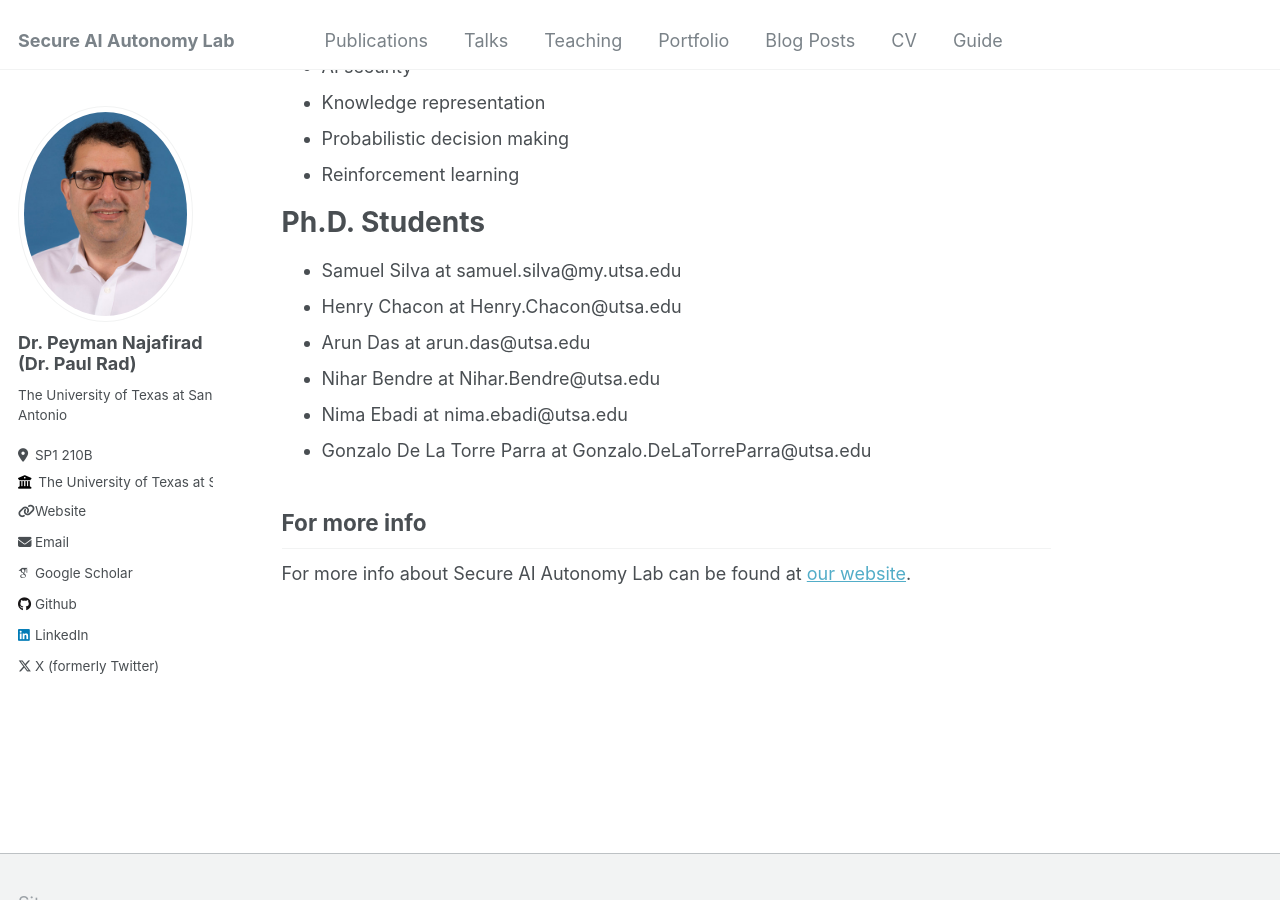
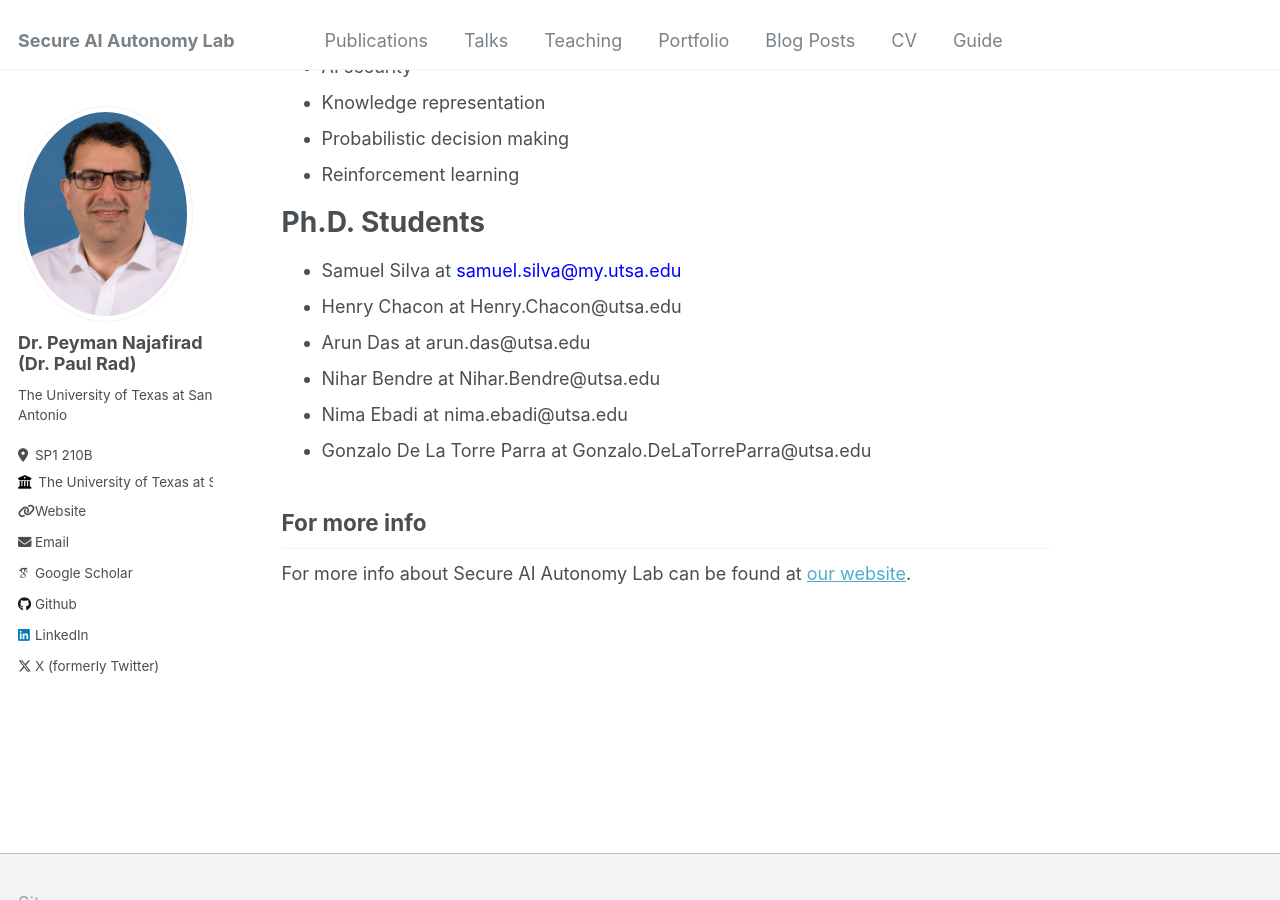
Before and after one commit to vohongthinh2011/PeymanNajafirad, a Jekyll site: the page built from _pages/about.md, in a window 1280 px wide and 900 px high, scrolled down 562 px. Built offline with Jekyll 4.4.1, drawn with Linux system fonts in a browser that asks for light colours; some web fonts are replaced.

Commit message:
Update about.md

```diff
--- a/_pages/about.md
+++ b/_pages/about.md
@@ -21,7 +21,7 @@ My research area is machine learning, an approach to Artificial Intelligence tha
 
 Ph.D. Students
 ======
-- Samuel Silva at samuel.silva@my.utsa.edu
+- Samuel Silva at <span style="color:blue">samuel.silva@my.utsa.edu</span>
 - Henry Chacon at Henry.Chacon@utsa.edu
 - Arun Das at arun.das@utsa.edu
 - Nihar Bendre at Nihar.Bendre@utsa.edu
```
